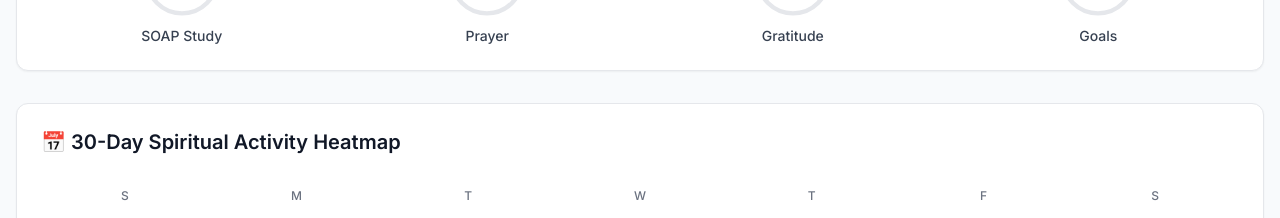
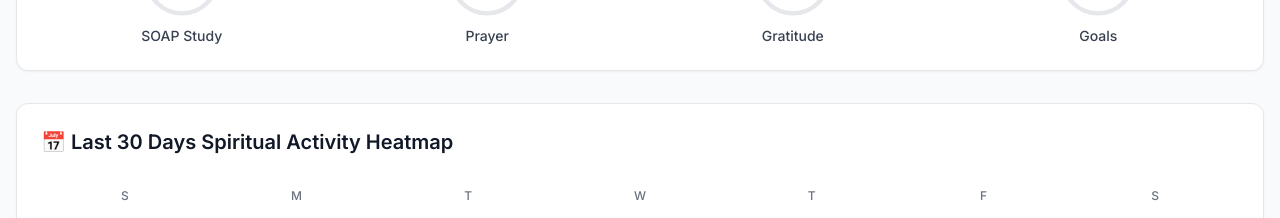
Before and after one commit to martyacryl/the-daily-david, a React (Vite) app in the folder daily-david-modern/: page /analytics in a window 1280 px wide. Shown: the part 1640-1858 px from the top of the page. Built offline with nearby package versions, Linux system fonts and the light colour scheme; the HTML template or start-up script is replaced by a standard one.

Commit message:
Update heatmap calendar to show month/day format and clarify title as 'Last 30 Days'

```diff
--- a/daily-david-modern/src/components/dashboard/ProgressAnalytics.tsx
+++ b/daily-david-modern/src/components/dashboard/ProgressAnalytics.tsx
@@ -740,7 +740,7 @@ export function ProgressAnalytics() {
         {/* Section 3: Habit Consistency Heatmap */}
         <Card className="p-6">
           <h3 className="text-xl font-semibold text-gray-900 mb-6 flex items-center gap-2">
-            📅 30-Day Spiritual Activity Heatmap
+            📅 Last 30 Days Spiritual Activity Heatmap
           </h3>
           <div className="space-y-4">
             <div className="grid grid-cols-7 gap-1 text-xs">
```
